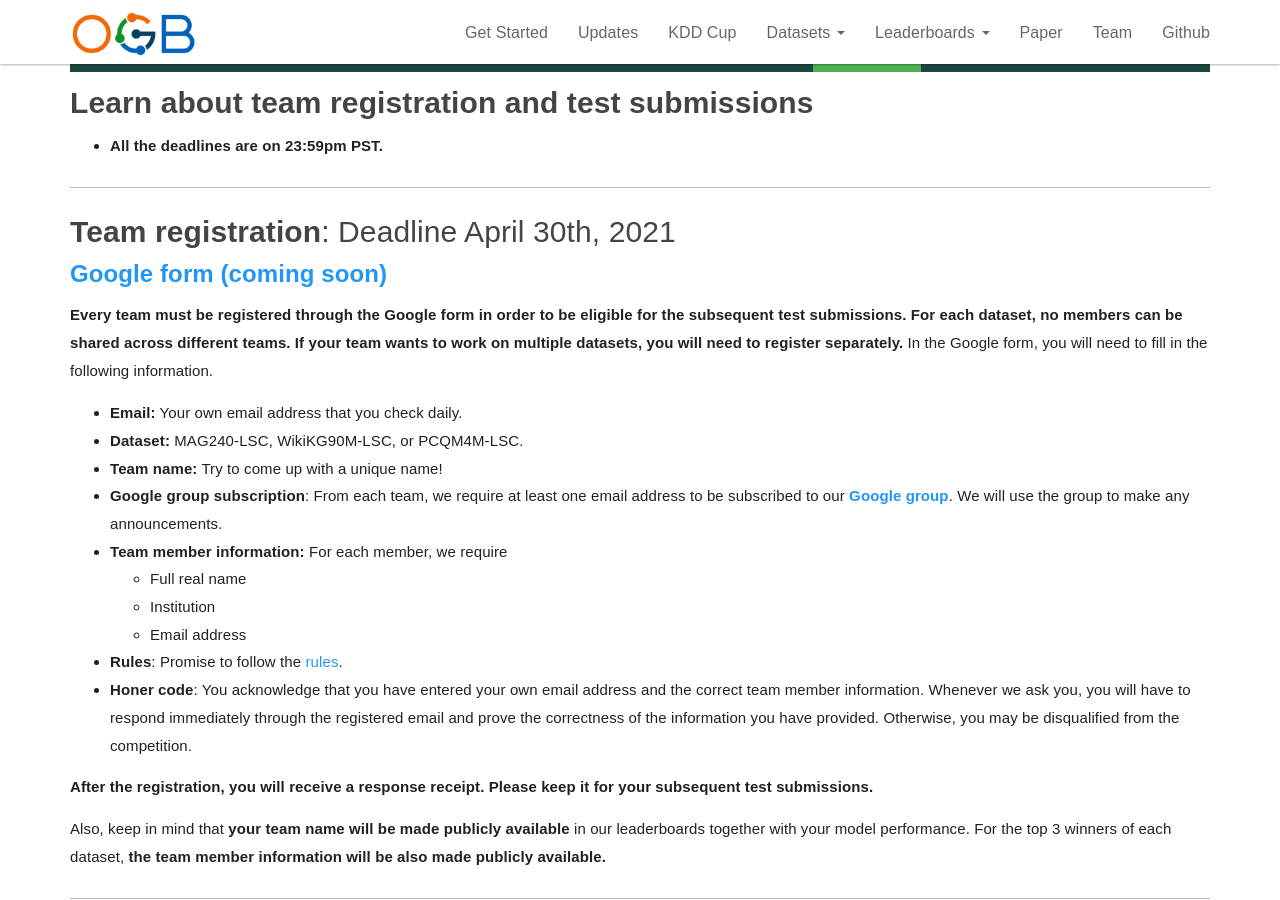
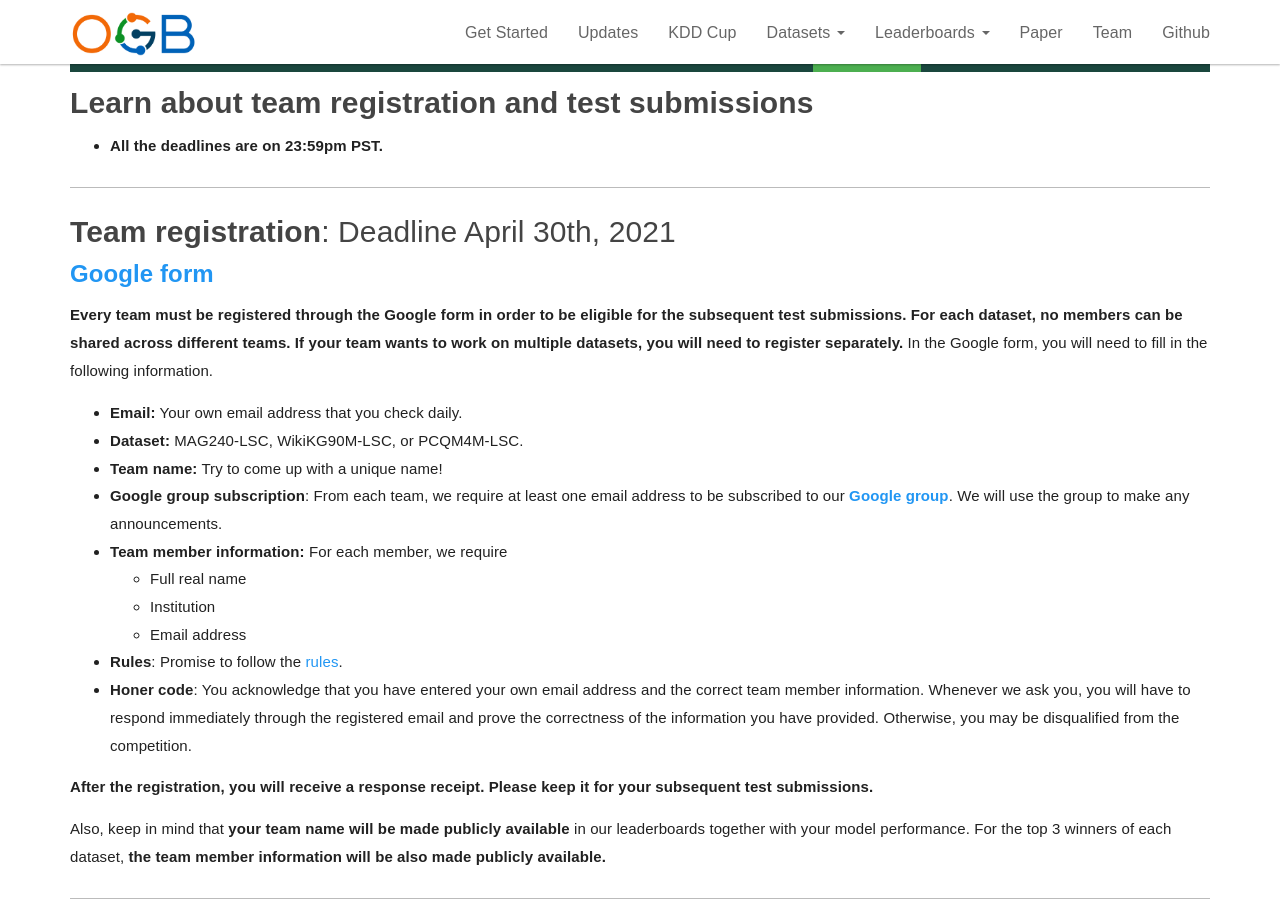
Before and after one commit to snap-stanford/ogb-web, a Jekyll site: the page built from _docs/kddcup2021/participate.md, in a window 1280 px wide and 900 px high, scrolled down 345 px. Built offline with Jekyll 4.4.1, drawn with Linux system fonts in a browser that asks for light colours.

Commit message:
deploy google form for registration

```diff
--- a/_docs/kddcup2021/participate.md
+++ b/_docs/kddcup2021/participate.md
@@ -12,7 +12,7 @@ layout: kdd_participate
 -------
 
 #### **Team registration**: Deadline April 30th, 2021
-##### **[Google form (coming soon)](../form)**
+##### **[Google form](https://docs.google.com/forms/d/e/1FAIpQLSep990DhDqzkz8DZ4_6LU9aqbpk9iua2cniPAg7v-7GY4Jpwg/viewform)**
 **Every team must be registered through the Google form in order to be eligible for the subsequent test submissions.**
 **For each dataset, no members can be shared across different teams. If your team wants to work on multiple datasets, you will need to register separately.**
 In the Google form, you will need to fill in the following information.
```
